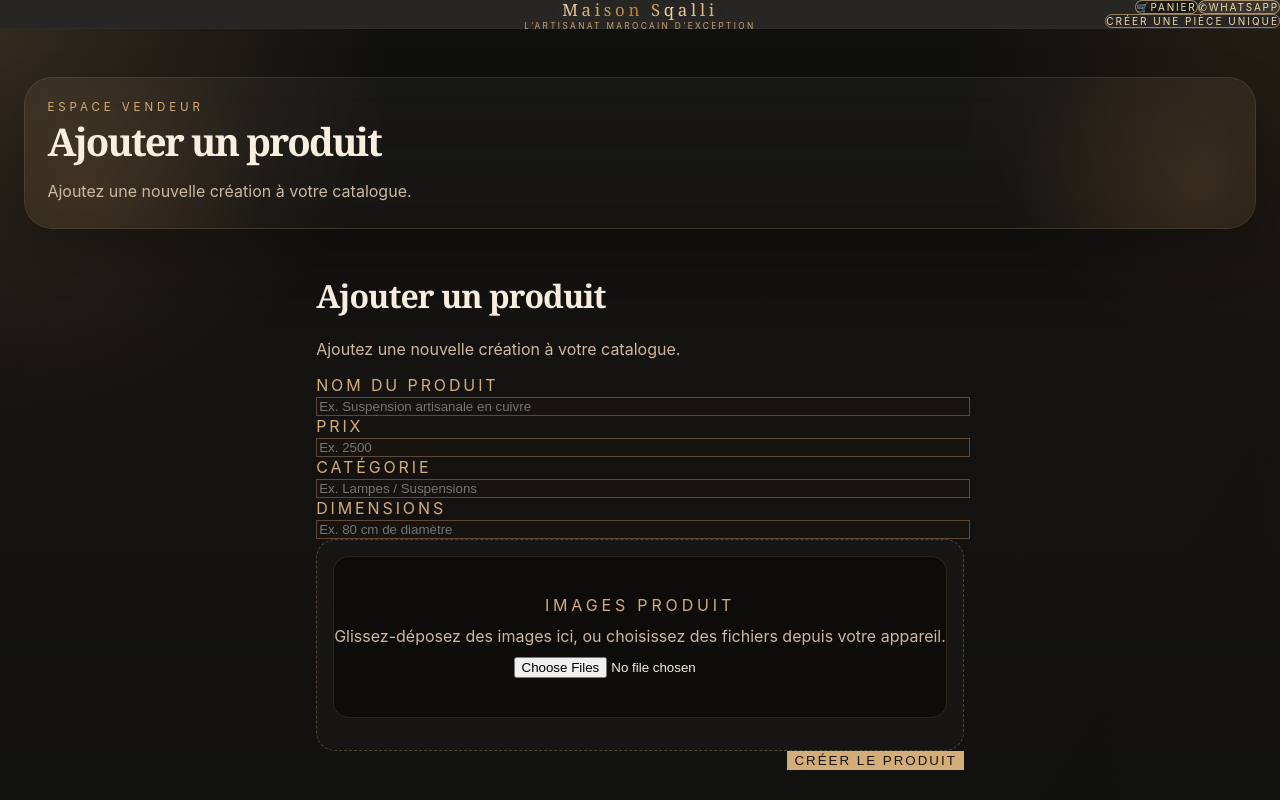
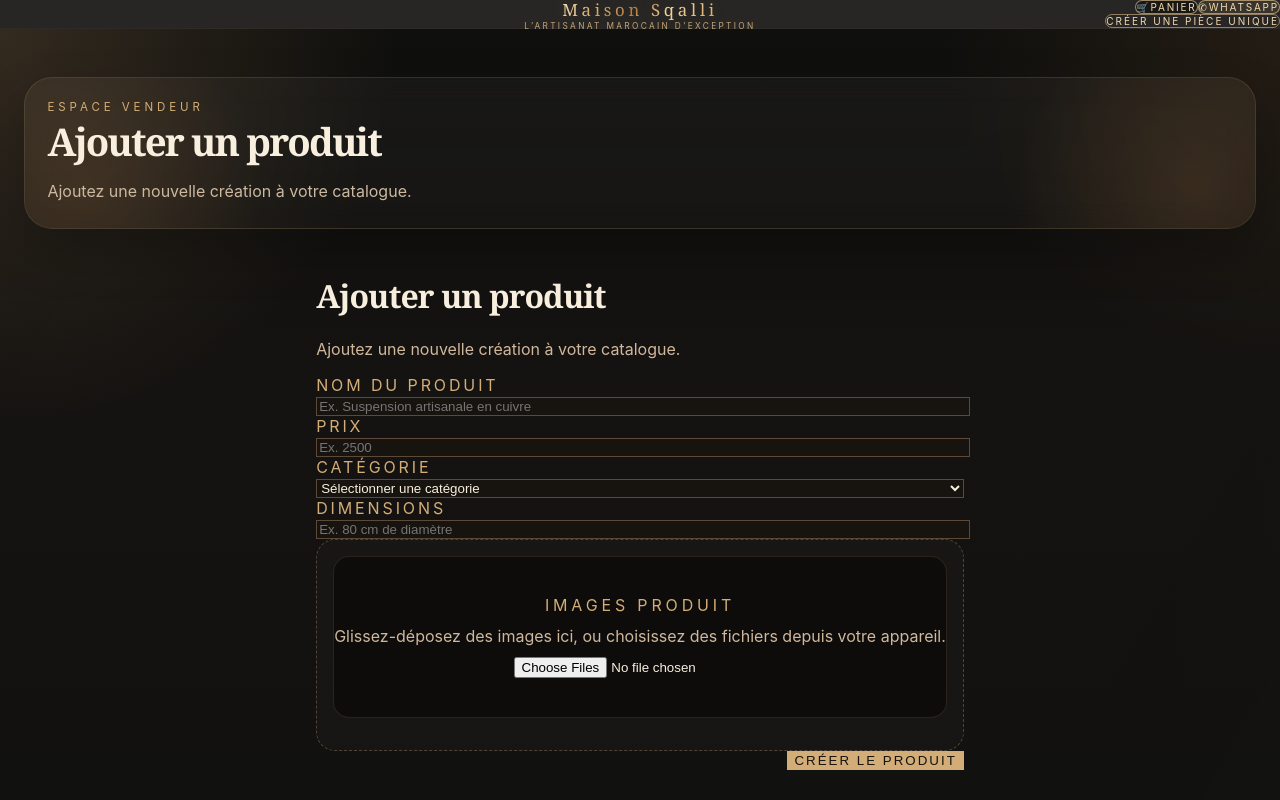
Before and after one commit to hsqallihoussaini-jpg/fes-lampe, a Next.js app: page /admin/products in a window 1280 px wide. Shown: the top 800 px of the page. Built offline with nearby package versions, Linux system fonts and the light colour scheme.

Commit message:
Route products by shop category
Co-authored-by: Copilot <223556219+Copilot@users.noreply.github.com>

```diff
--- a/src/pages/admin/products/index.tsx
+++ b/src/pages/admin/products/index.tsx
@@ -10,6 +10,13 @@ export default function AdminProducts() {
   const [imagePreview, setImagePreview] = useState<string | null>(null)
   const [imagesItems, setImagesItems] = useState<any[]>([])
   const [loading, setLoading] = useState(false)
+  const productCategories = [
+    { value: 'lampes & luminaires', label: 'Lampes & luminaires' },
+    { value: 'décoration', label: 'Décoration' },
+    { value: 'bijoux & accessoires', label: 'Bijoux & accessoires' },
+    { value: 'créations personnalisées', label: 'Créations personnalisées' },
+    { value: 'pièces uniques', label: 'Pièces uniques' },
+  ]
 
   async function create() {
     if (!title.trim()) {
@@ -19,6 +26,11 @@ export default function AdminProducts() {
 
     if (!price || Number(price) <= 0) {
       alert('Veuillez saisir un prix valide.')
+      return
+    }
+
+    if (!category) {
+      alert('Veuillez sélectionner une catégorie.')
       return
     }
 
@@ -193,13 +205,18 @@ export default function AdminProducts() {
                 Catégorie
               </label>
 
-              <input
-                type="text"
+              <select
                 value={category}
                 onChange={(e) => setCategory(e.target.value)}
-                placeholder="Ex. Lampes / Suspensions"
                 className="w-full rounded-lg border border-[#5d4937] bg-[#17130f] px-4 py-3 text-[#f8efdf] outline-none transition focus:border-[#d3ad77]"
-              />
+              >
+                <option value="">Sélectionner une catégorie</option>
+                {productCategories.map((productCategory) => (
+                  <option key={productCategory.value} value={productCategory.value}>
+                    {productCategory.label}
+                  </option>
+                ))}
+              </select>
             </div>
 
             <div>
--- a/src/pages/api/admin/products/index.ts
+++ b/src/pages/api/admin/products/index.ts
@@ -17,6 +17,13 @@ export default async function handler(req: NextApiRequest, res: NextApiResponse)
 
   if(req.method === 'POST'){
     const { title, description, price, image, images, category, inStock, dimensions } = req.body
+    const allowedCategories = [
+      'lampes & luminaires',
+      'décoration',
+      'bijoux & accessoires',
+      'créations personnalisées',
+      'pièces uniques',
+    ]
     const product = {
       id: randomUUID(),
       title: String(title || '').trim(),
@@ -24,7 +31,7 @@ export default async function handler(req: NextApiRequest, res: NextApiResponse)
       price: Number(price),
       image: image ? String(image) : null,
       images: Array.isArray(images) && images.length > 0 ? JSON.stringify(images) : null,
-      category: category ? String(category) : null,
+      category: category ? String(category).trim().toLowerCase() : null,
       inStock: inStock === undefined ? true : Boolean(inStock),
       dimensions: dimensions ? String(dimensions) : null,
       createdAt: new Date().toISOString(),
@@ -32,6 +39,10 @@ export default async function handler(req: NextApiRequest, res: NextApiResponse)
 
     if (!product.title || !Number.isFinite(product.price) || product.price <= 0) {
       return res.status(400).json({ error: 'Nom et prix valides requis' })
+    }
+
+    if (!product.category || !allowedCategories.includes(product.category)) {
+      return res.status(400).json({ error: 'Catégorie invalide' })
     }
 
     const { data, error } = await supabase.from('Product').insert(product).select().single()
--- a/src/pages/shop/index.tsx
+++ b/src/pages/shop/index.tsx
@@ -61,22 +61,13 @@ function getMainImage(product:any) {
 }
 
 export default function Shop({ products }:{ products:any[] }){
-  const categorizedProducts = new Set<any>()
-  const byCategory = categories.map((category, index) => {
-    const items = products.filter((product) => {
+  const byCategory = categories.map((category) => ({
+    ...category,
+    items: products.filter((product) => {
       const title = (product.category || '').toLowerCase()
-      const matches = title.includes(category.key)
-
-      if (matches) categorizedProducts.add(product)
-      return matches
-    })
-
-    if (index === categories.length - 1) {
-      items.push(...products.filter((product) => !categorizedProducts.has(product)))
-    }
-
-    return { ...category, items }
-  })
+      return title === category.key
+    }),
+  }))
 
   return (
     <div className="vendor-page">
```
